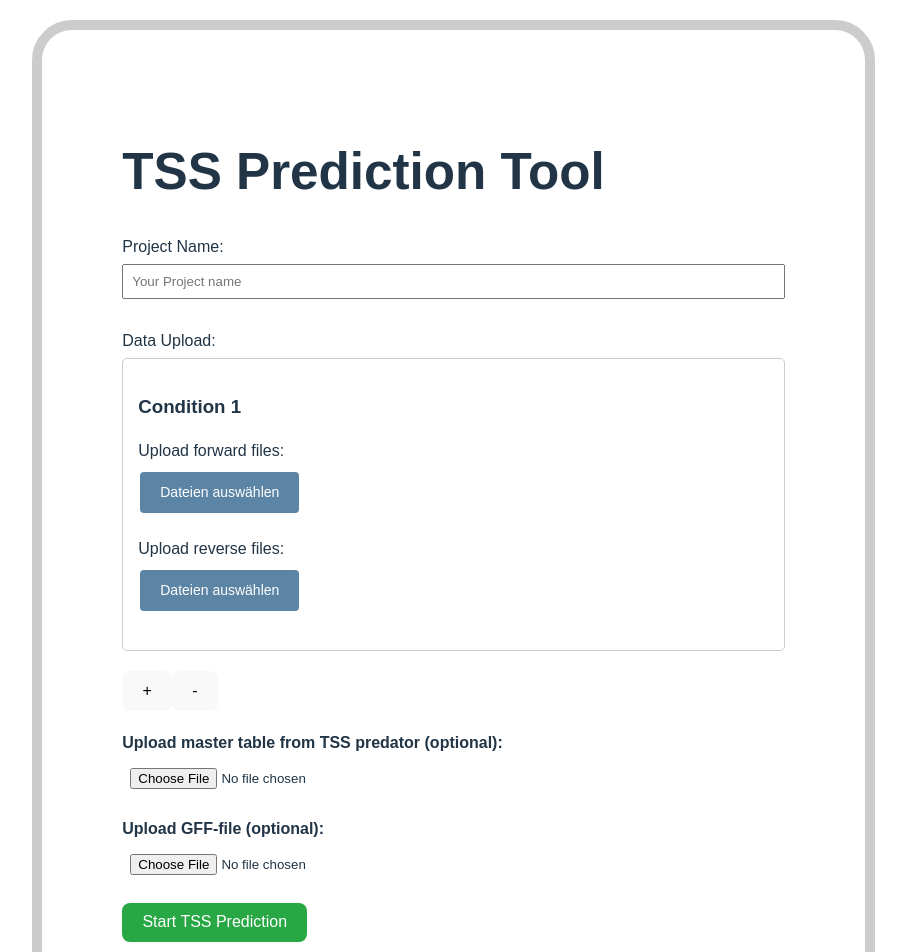
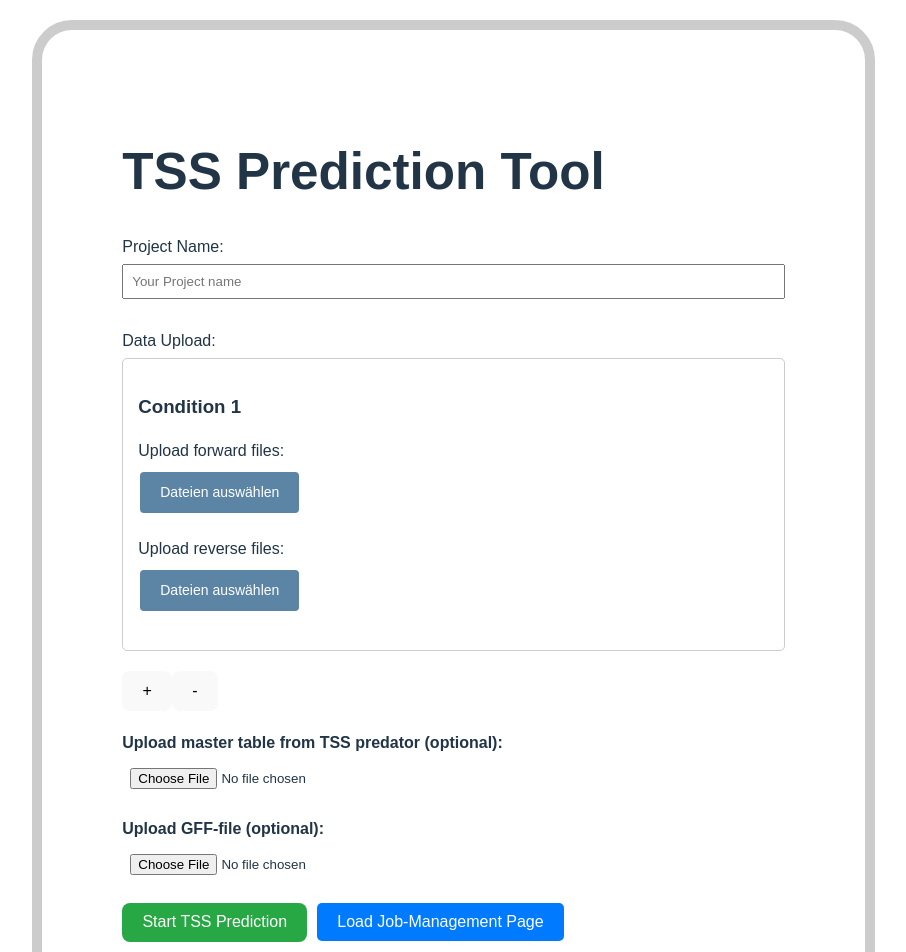
Before and after one commit to Integrative-Transcriptomics/tss-prediction-comparison, a React (Vite) app in the folder client-side-interface-prototype/: page / in a window 1280 px wide. Shown: the top 952 px of the page, without its empty margins (319-1225 px from the left). Built offline with nearby package versions, Linux system fonts and the light colour scheme.

Commit message:
added Load-Job-Management button and new empty page

```diff
--- a/client-side-interface-prototype/package.json
+++ b/client-side-interface-prototype/package.json
@@ -11,7 +11,8 @@
   },
   "dependencies": {
     "react": "^18.2.0",
-    "react-dom": "^18.2.0"
+    "react-dom": "^18.2.0",
+    "react-router-dom": "^6.23.1"
   },
   "devDependencies": {
     "@types/react": "^18.2.66",
--- a/client-side-interface-prototype/src/App.css
+++ b/client-side-interface-prototype/src/App.css
@@ -115,3 +115,17 @@ button:hover {
 .error {
   color: red;
 }
+
+.load-job-button {
+  background-color: #007bff;
+  color: white;
+  padding: 10px 20px;
+  border: none;
+  border-radius: 5px;
+  cursor: pointer;
+  margin-left: 10px;
+}
+
+.load-job-button:hover {
+  background-color: #0056b3;
+}
--- a/client-side-interface-prototype/src/App.jsx
+++ b/client-side-interface-prototype/src/App.jsx
@@ -1,13 +1,20 @@
 // src/App.jsx
 import React from 'react';
+import { BrowserRouter as Router, Route, Routes } from 'react-router-dom';
 import ProjectForm from './ProjectForm';
+import JobManagement from './JobManagement';
 import './App.css';
 
 function App() {
   return (
-    <div className="App">
-      <ProjectForm />
-    </div>
+    <Router>
+      <div className="App">
+        <Routes>
+          <Route path="/" element={<ProjectForm />} />
+          <Route path="/job-management" element={<JobManagement />} />
+        </Routes>
+      </div>
+    </Router>
   );
 }
 
--- /dev/null
+++ b/client-side-interface-prototype/src/JobManagement.jsx
@@ -0,0 +1,12 @@
+// JobManagement.jsx
+import React from 'react';
+
+function JobManagement() {
+  return (
+    <div>
+      <h1>Coming Soon</h1>
+    </div>
+  );
+}
+
+export default JobManagement;
--- a/client-side-interface-prototype/src/ProjectForm.jsx
+++ b/client-side-interface-prototype/src/ProjectForm.jsx
@@ -1,4 +1,5 @@
 import React, { useState, useRef, useEffect } from 'react';
+import { useNavigate } from 'react-router-dom';
 import Condition from './Condition';
 import TssMasterTable from './TssMasterTable';
 import GFF from './GFF';
@@ -16,6 +17,9 @@ function ProjectForm() {
 
   // Reference for the TSS Master Table component to access its file state.
   const tssMasterTableRef = useRef(null);
+
+  // Use the useHistory hook to navigate to a different page.
+  const navigate = useNavigate();
 
   // Function to add a new condition to the list. It creates a new condition with a unique id and a reference.
   const addCondition = () => {
@@ -84,6 +88,11 @@ function ProjectForm() {
     }
   };
 
+  const handleLoadJobManagement = () => {
+    // Navigate to the Job Management page using the navigate function from the useNavigate hook.
+    navigate('/job-management');
+  };
+
   return (
     <div className="project-form">
       <h1>TSS Prediction Tool</h1>
@@ -125,6 +134,8 @@ function ProjectForm() {
 
       {/* Submit Button */}
       <button className="start-button" onClick={handleSubmit}>Start TSS Prediction</button>
+      {/* Job Management Page Button */}
+      <button className="load-job-button" onClick={handleLoadJobManagement}>Load Job-Management Page</button>
     </div>
   );
 }
```
Also changed, not shown: 1 other file (tests, documents, lock files or other folders).
